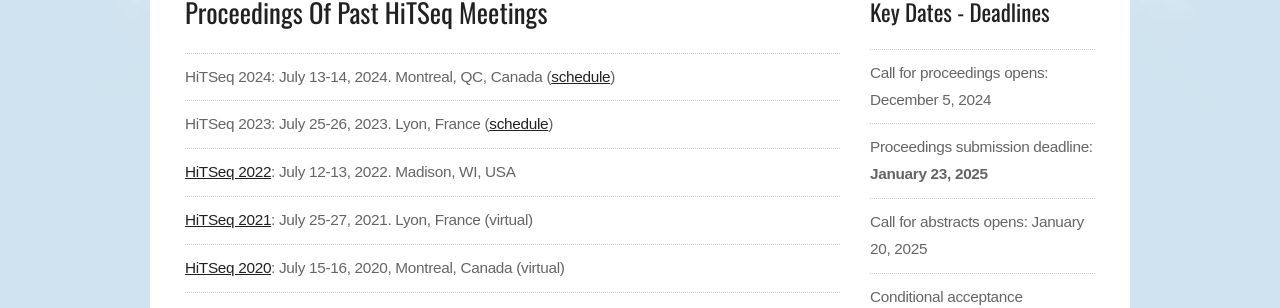
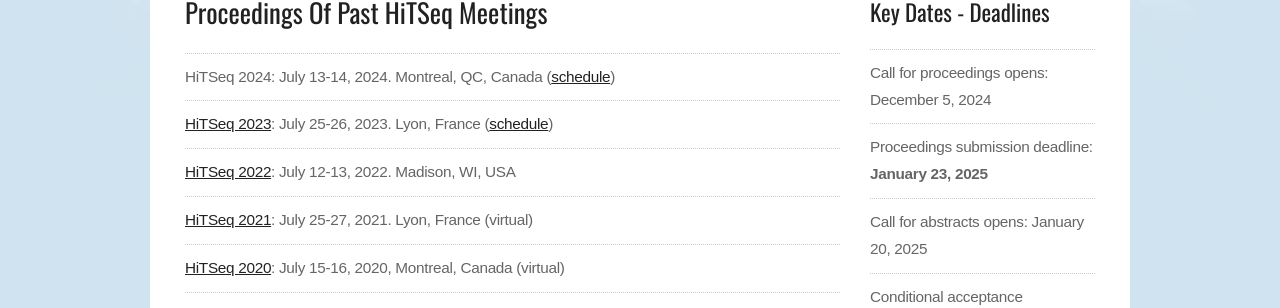
Before and after one commit to HiTSeq/hitseq.github.io, a Jekyll site: the page built from proceedings.md, in a window 1280 px wide and 900 px high. Shown: the part 381-689 px from the top of the window. Built offline with Jekyll 4.4.1, drawn with Linux system fonts in a browser that asks for light colours; part of the change alters nothing that is shown.

```diff
--- a/proceedings.md
+++ b/proceedings.md
@@ -7,7 +7,7 @@ title: Proceedings
   <h2>Proceedings of past HiTSeq Meetings</h2>
   <ul>
     <li>HiTSeq 2024: July 13-14, 2024. Montreal, QC, Canada (<a href="./schedule-2024.html">schedule</a>)</li>
-    <li>HiTSeq 2023: July 25-26, 2023. Lyon, France (<a href="./schedule-2023.html">schedule</a>)</li>
+    <li><a href="abstracts/abstracts-2023.pdf">HiTSeq 2023</a>: July 25-26, 2023. Lyon, France (<a href="./schedule-2023.html">schedule</a>)</li>
     <li><a href="abstracts/abstracts-2022.pdf">HiTSeq 2022</a>: July 12-13, 2022. Madison, WI, USA</li>
     <li><a href="abstracts/abstracts-2021.pdf">HiTSeq 2021</a>: July 25-27, 2021. Lyon, France (virtual)</li>
     <li><a href="abstracts/abstracts-2020.pdf">HiTSeq 2020</a>: July 15-16, 2020, Montreal, Canada (virtual)</li>
```
Also changed, not shown: 1 other file.
